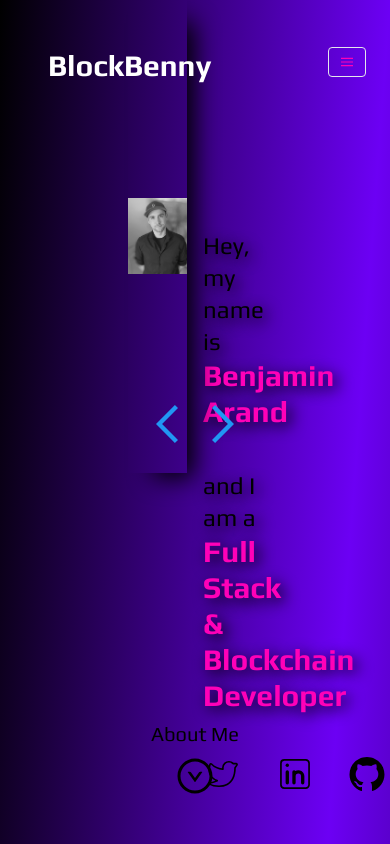
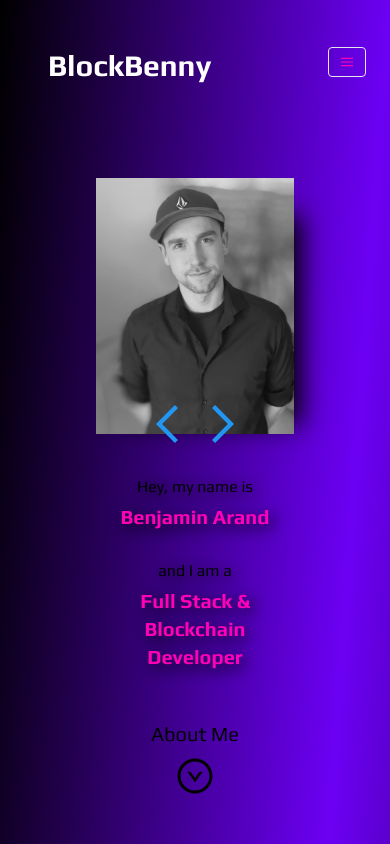
Before and after one commit to BlockBenny/blockbenny, a Next.js app in the folder blockbenny/: page / in a window 390 px wide. Shown: the top 844 px of the page. Built offline with nearby package versions, Linux system fonts and the light colour scheme.

Commit message:
Responsive Home

```diff
--- a/blockbenny/locales/en-US.json
+++ b/blockbenny/locales/en-US.json
@@ -7,7 +7,10 @@
         "about": "About Me"
     },
     "home": {
-        "title": "<div className='mt-14 text-2xl fullHd:text-xl'>Hey, my name is</div><div className='mt-1 text-3xl text-textPink font-playB'>Benjamin Arand</div><div className='mt-10 text-2xl fullHd:text-xl'>and I am a</div><div className='mt-1 4k:home-title text-3xl text-textPink font-playB'>Full Stack & Blockchain Developer</div>"
+        "title": "Hey, my name is",
+        "title1": "Benjamin Arand",
+        "title2": "and I am a",
+        "title3": "Full Stack & Blockchain Developer"
     },
     "techStack": {
         "languages": {
--- a/blockbenny/pages/home.js
+++ b/blockbenny/pages/home.js
@@ -4,7 +4,6 @@ import { CiTwitter, CiLinkedin } from "react-icons/ci";
 import { AiFillGithub, AiOutlineDownCircle } from "react-icons/ai";
 import Image from "next/image";
 import pfp from "../public/pfp.png";
-import enUS from "../locales/en-US.json";
 import parse from "html-react-parser";
 
 export default function Home() {
@@ -12,47 +11,27 @@ export default function Home() {
 
   return (
     <>
-      <section id="home" className=" px-32 min-h-screen">
-        <div className="grid grid-cols-2 gap-4 min-h-screen">
-          <div className="fullHd:w-2/4 fullHd:ml-80 fullHd:mt-16 fullHd:h-2/4 fullHd:self-center bb-box-shadow relative flex text-center place-content-center items-center">
-            <Image
-              id="test"
-              alt="Profile Picture of Benny"
-              className="z-30 absolute"
-              src={pfp}
-            />
+      <section id="home" className="px-24 lg:px-32 min-h-screen">
+        <div className="grid lg:grid-cols-2 gap-4 min-h-screen">
+          <div className="mt-48 h-2/4 lg:w-2/3 lg:ml-28 fullHd:ml-80 fullHd:w-2/4 lg:mt-16 lg:self-center bb-box-shadow relative flex text-center place-content-center items-center">
+            <Image id="test" alt="Profile Picture of Benny" className="z-30" src={pfp} />
           </div>
           <div className="self-center flex">
-            <div className="h-96 fullHd:mt-48 fullHd:ml-10 w-full bb-text-shadow">
-              {parse(language.home.title)}
-              <div className="mt-10">
+            <div className="h-96 mb-12 lg:mb-0 lg:mt-48 lg:ml-10 w-full bb-text-shadow">
+              <div className="mt-3 text-center lg:text-left lg:mt-8 text-base lg:text-2xl">{language.home.title}</div>
+              <div className="mt-1 text-center lg:text-left  text-xl lg:text-3xl text-textPink font-playB">{language.home.title1}</div>
+              <div className="mt-7 text-center lg:text-left  lg:mt-10 text-base lg:text-2xl">{language.home.title2}</div>
+              <div className="mt-1 text-center lg:text-left  4k:home-title text-xl lg:text-3xl text-textPink font-playB">{language.home.title3}</div>
+              <div className="mt-10 hidden lg:flex">
                 <ul className="flex items-center">
                   <li>
-                    <CiTwitter
-                      onClick={() =>
-                        window.open("https://twitter.com/Wen_Alpha", "_blank")
-                      }
-                      className="cursor-pointer h-10 w-10"
-                    />
+                    <CiTwitter onClick={() => window.open("https://twitter.com/Wen_Alpha", "_blank")} className="cursor-pointer h-10 w-10" />
                   </li>
                   <li>
-                    <CiLinkedin
-                      onClick={() =>
-                        window.open(
-                          "https://www.linkedin.com/in/bennyblock/",
-                          "_blank"
-                        )
-                      }
-                      className="cursor-pointer h-10 w-10 ml-8"
-                    />
+                    <CiLinkedin onClick={() => window.open("https://www.linkedin.com/in/bennyblock/", "_blank")} className="cursor-pointer h-10 w-10 ml-8" />
                   </li>
                   <li>
-                    <AiFillGithub
-                      onClick={() =>
-                        window.open("https://github.com/BlockBenny", "_blank")
-                      }
-                      className="cursor-pointer h-10 w-10 ml-8"
-                    />
+                    <AiFillGithub onClick={() => window.open("https://github.com/BlockBenny", "_blank")} className="cursor-pointer h-10 w-10 ml-8" />
                   </li>
                 </ul>
               </div>
--- a/blockbenny/styles/globals.css
+++ b/blockbenny/styles/globals.css
@@ -129,7 +129,7 @@ a {
 
 .bb-box-shadow{
   box-shadow: 16px 14px 25px -9px black;
-  height: 56% !important;
+  height: 51% !important;
 }
 
 
```
